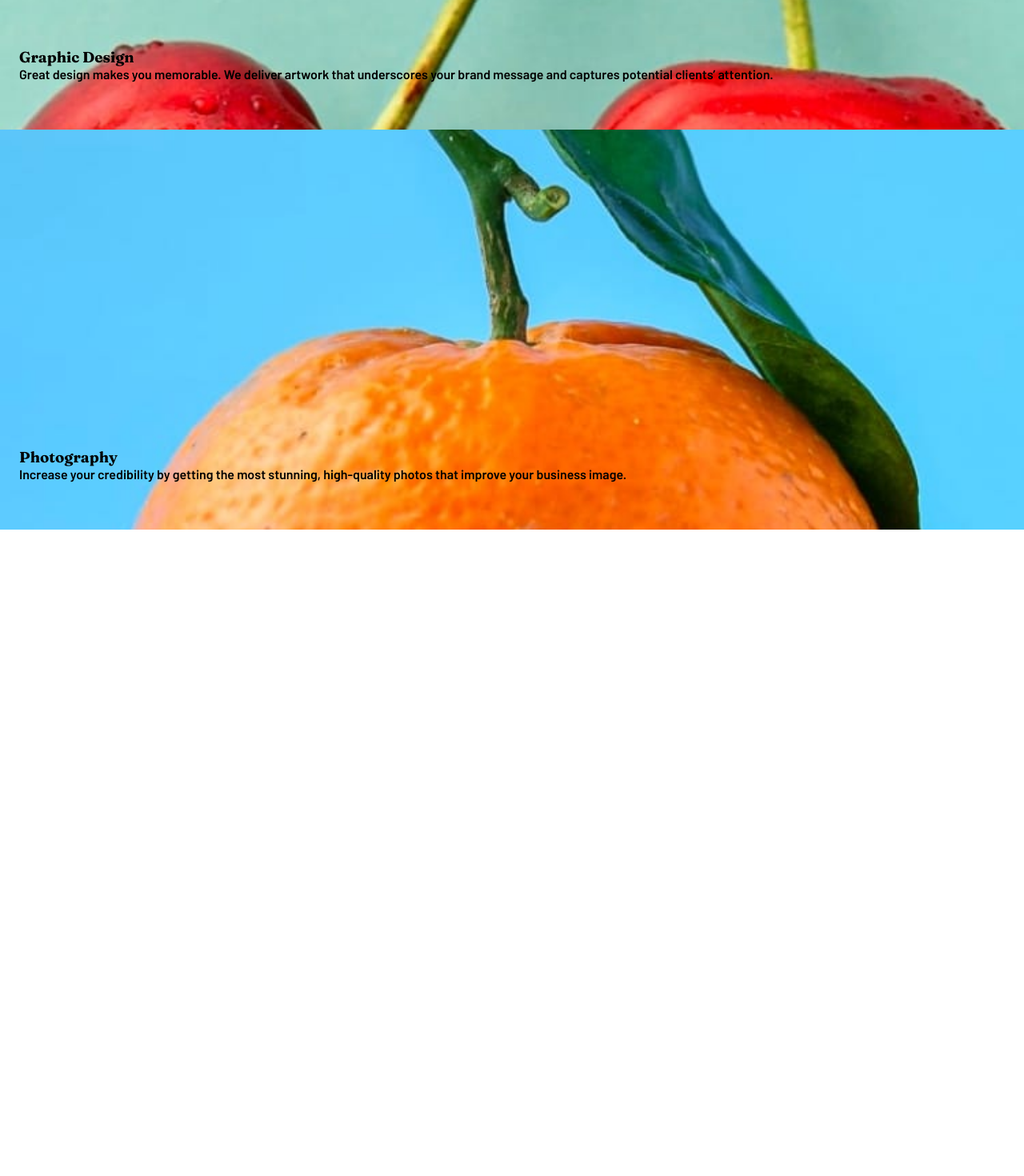
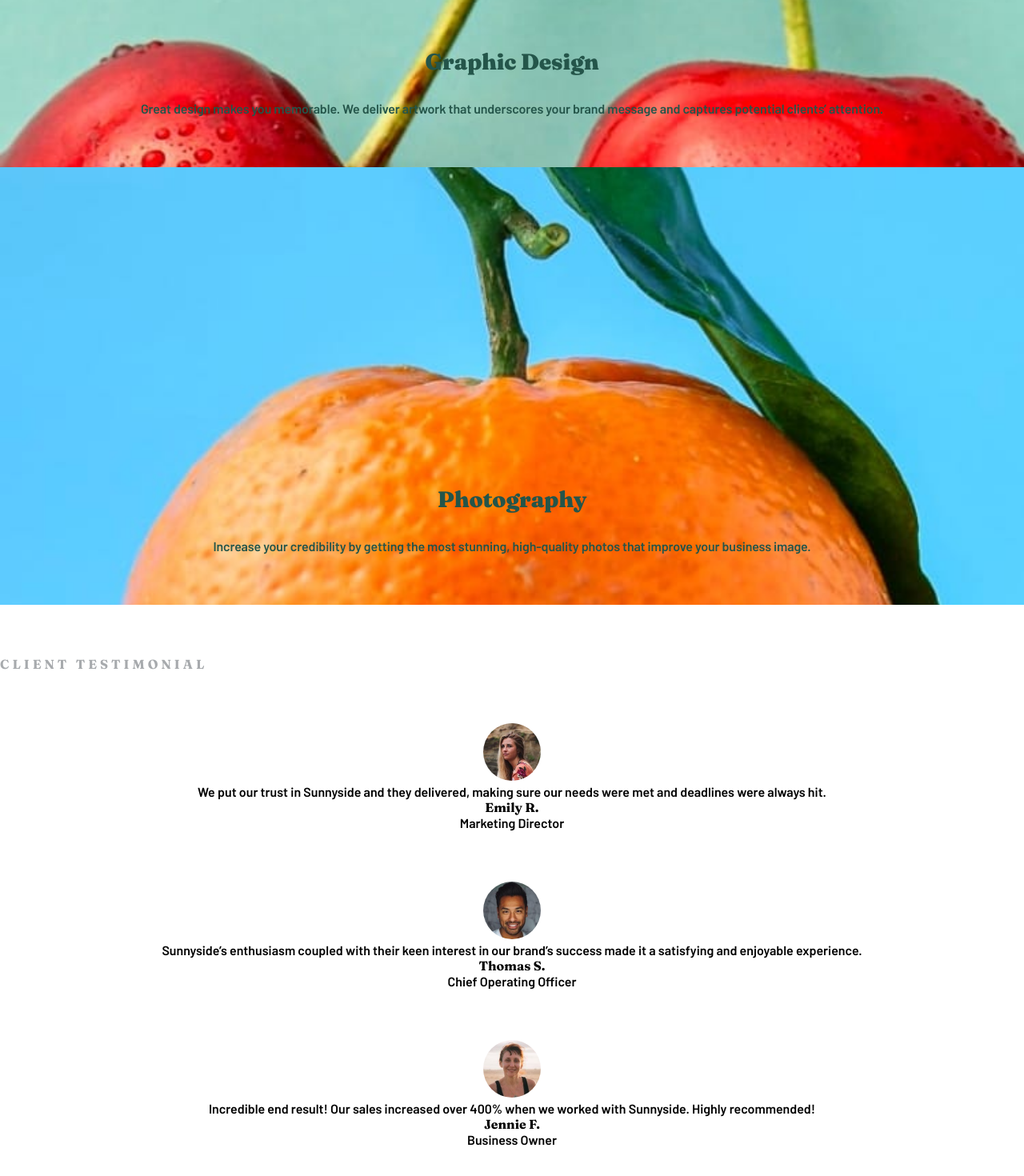
Before and after one commit to brdCoreShadow/sunnysude, a React (Vite) app: page / in a window 1280 px wide. Shown: the part 2660-4130 px from the top of the page at 80% size. Before the commit the page ends 3386 px from the top, so only its background shows below. Built offline with nearby package versions, Linux system fonts and the light colour scheme.

Commit message:
keep on feedback

```diff
--- a/src/App.tsx
+++ b/src/App.tsx
@@ -1,4 +1,5 @@
 import AboutList from "./components/AboutList/AboutList";
+import Feedback from "./components/Feedback/Feedback";
 import HeaderDashBoard from "./components/HeaderDashBoard/HeaderDashBoard";
 import Intro from "./components/Intro/Intro";
 import ServiceList from "./components/ServiceList/ServiceList";
@@ -15,6 +16,7 @@ const App: React.FC = () => {
       <SharedLayout>
         <AboutList />
         <ServiceList/>
+        <Feedback/>
       </SharedLayout>
     </div>
   );
--- /dev/null
+++ b/src/components/Feedback/FeedBackStyled.ts
@@ -0,0 +1,35 @@
+import styled from "@emotion/styled";
+
+export const FeedbackCon = styled.div`
+  margin-bottom: 86px;
+
+  & > h3 {
+    margin-bottom: 64px;
+
+    text-transform: uppercase;
+
+    font-size: 16px;
+    letter-spacing: 4px;
+
+    color: #a7aaad;
+  }
+`;
+
+export const FeedbackItem = styled.li`
+text-align: center;
+
+  &:not(:last-of-type) {
+    margin-bottom: 64px;
+  }
+`;
+
+export const AvaThumb = styled.div`
+display: inline-block;
+
+width: 72px;
+height: 72px;
+
+border-radius: 50%;
+
+overflow: hidden;
+`
--- /dev/null
+++ b/src/components/Feedback/Feedback.tsx
@@ -0,0 +1,47 @@
+import * as SC from "./FeedBackStyled"
+
+import avaFirst from "../../assets/images/image-emily.jpg"
+import avaSecond from "../../assets/images/image-thomas.jpg"
+import avaThird from "../../assets/images/image-jennie.jpg"
+
+const Feedback:React.FC = () => {
+    return (
+        <SC.FeedbackCon>
+            <h3>client testimonial</h3>
+        <ul>
+            <SC.FeedbackItem>
+                <SC.AvaThumb>
+                    <img src={avaFirst} alt="emily" />
+                </SC.AvaThumb>
+                <div>
+                    <p>We put our trust in Sunnyside and they delivered, making sure our needs were met and deadlines were always hit.</p>
+                    <h4>Emily R.</h4>
+                    <p>Marketing Director</p>
+                </div>
+            </SC.FeedbackItem>
+            <SC.FeedbackItem>
+                <SC.AvaThumb>
+                    <img src={avaSecond} alt="Thomas" />
+                </SC.AvaThumb>
+                <div>
+                    <p>Sunnyside’s enthusiasm coupled with their keen interest in our brand’s success made it a satisfying and enjoyable experience.</p>
+                    <h4>Thomas S.</h4>
+                    <p>Chief Operating Officer</p>
+                </div>
+            </SC.FeedbackItem>
+            <SC.FeedbackItem>
+                 <SC.AvaThumb>
+                    <img src={avaThird} alt="Jennie" />
+                </SC.AvaThumb>
+                <div>
+                    <p>Incredible end result! Our sales increased over 400% when we worked with Sunnyside. Highly recommended! </p>
+                    <h4>Jennie F.</h4>
+                    <p>Business Owner</p>
+                </div>
+            </SC.FeedbackItem>
+        </ul>
+        </SC.FeedbackCon>
+     );
+}
+
+export default Feedback;
--- a/src/components/ServiceList/ServiceListStyled.ts
+++ b/src/components/ServiceList/ServiceListStyled.ts
@@ -13,6 +13,27 @@ export const ServiceItem = styled.li`
   padding-left: 24px;
   padding-right: 24px;
 
+  text-align: center;
+
+  & > h3 {
+    margin-bottom: 28px;
+
+    font-size: 28px;
+    letter-spacing: -0.2px;
+    font-weight: 900;
+
+    color: #24554a;
+  }
+
+  & > p{
+    font-size: 16px;
+    font-weight: 600;
+    line-height: 1.7;
+    letter-spacing: -0.11px;
+
+    color: #24554A;
+  }
+
   &.cherry {
     background-image: url(${cherryPicMob});
     background-repeat: no-repeat;
```
